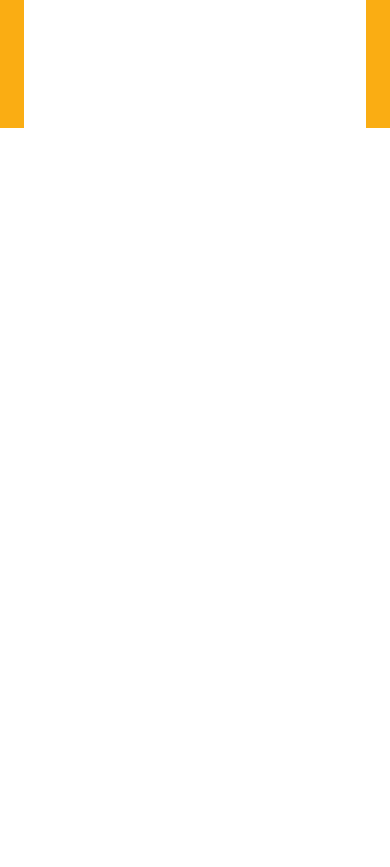
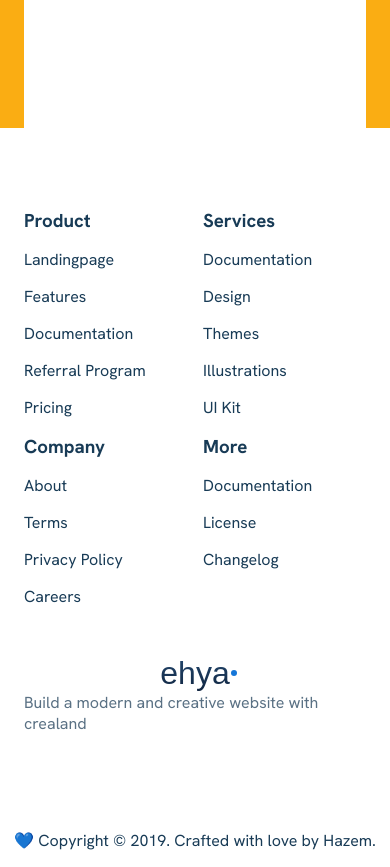
Before and after one commit to hazemelfeky/ehya, a React (Create React App) app: page / in a window 390 px wide. Shown: the part 7100-7967 px from the top of the page. Before the commit the page ends 7228 px from the top, so only its background shows below. Built offline with nearby package versions, Linux system fonts and the light colour scheme; a web font is replaced by a local one.

Commit message:
feat: add footer

```diff
--- a/src/App.css
+++ b/src/App.css
@@ -500,6 +500,40 @@
   padding: 1.5rem 5rem;
 }
 
+.footer-container {
+  padding: 5rem 0;
+  display: flex;
+  gap: 3rem;
+}
+.footer-container .company {
+  flex: 1;
+}
+.footer-container .company p {
+  color: var(--text-light-color);
+}
+
+.footer-container .company .circles {
+  font-family: sans-serif;
+  font-size: 7rem;
+  letter-spacing: -0.5rem;
+  color: var(--red-color);
+}
+
+.footer-container .pages {
+  display: flex;
+  flex: 3;
+}
+
+.footer-container .pages .pages-col {
+  display: flex;
+  flex-direction: column;
+  gap: 1rem;
+  flex: 1;
+}
+.credit {
+  text-align: center;
+  margin: 1rem 0;
+}
 @media only screen and (max-width: 320px) {
   /* .container {
     margin: 1.5rem;
@@ -604,6 +638,25 @@
   .download-details button {
     padding: 1rem 3rem;
   }
+  .footer-container {
+    flex-direction: column-reverse;
+    align-items: center;
+  }
+  .footer-container .company {
+    display: flex;
+    flex-direction: column;
+    align-items: center;
+  }
+  .footer-container .company .circles {
+    display: none;
+  }
+  .footer-container .pages {
+    flex-wrap: wrap;
+    gap: 1rem;
+  }
+  .pages-col {
+    min-width: 40%;
+  }
 }
 
 @media only screen and (max-width: 1024px) {
--- a/src/App.js
+++ b/src/App.js
@@ -4,6 +4,7 @@
 import Recommendation from "./components/Recommendation";
 import Items from "./components/Items";
 import Download from "./components/Download";
+import Footer from "./components/Footer";
 function App() {
   return (
     <div className="app">
@@ -12,6 +13,7 @@
       <Recommendation />
       <Items />
       <Download />
+      <Footer />
     </div>
   );
 }
--- /dev/null
+++ b/src/components/Footer.jsx
@@ -0,0 +1,51 @@
+import Logo from "./Logo";
+
+const Footer = () => {
+  const pages = [
+    {
+      title: "Product",
+      pages: [
+        "Landingpage",
+        "Features",
+        "Documentation",
+        "Referral Program",
+        "Pricing",
+      ],
+    },
+    {
+      title: "Services",
+      pages: ["Documentation", "Design", "Themes", "Illustrations", "UI Kit"],
+    },
+    {
+      title: "Company",
+      pages: ["About", "Terms", "Privacy Policy", "Careers"],
+    },
+    { title: "More", pages: ["Documentation", "License", "Changelog"] },
+  ];
+  return (
+    <div className="footer">
+      <div className="footer-container container">
+        <div className="company">
+          <Logo />
+          <p>Build a modern and creative website with crealand</p>
+          <p className="circles">••••</p>
+        </div>
+        <div className="pages">
+          {pages.map((el) => (
+            <div className="pages-col">
+              <h3>{el.title}</h3>
+              {el.pages.map((el) => (
+                <p>{el}</p>
+              ))}
+            </div>
+          ))}
+        </div>
+      </div>
+      <div className="credit">
+        💙 Copyright © 2019. Crafted with love by Hazem.
+      </div>
+    </div>
+  );
+};
+
+export default Footer;
```
